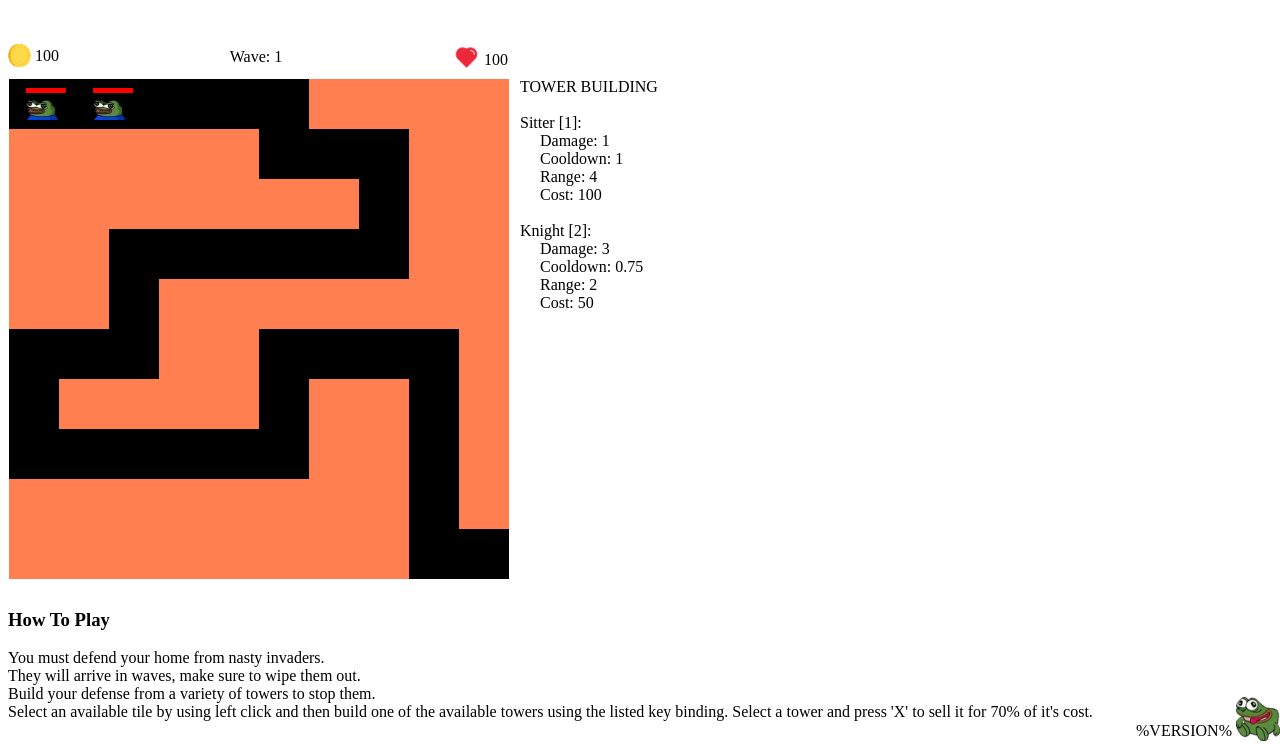
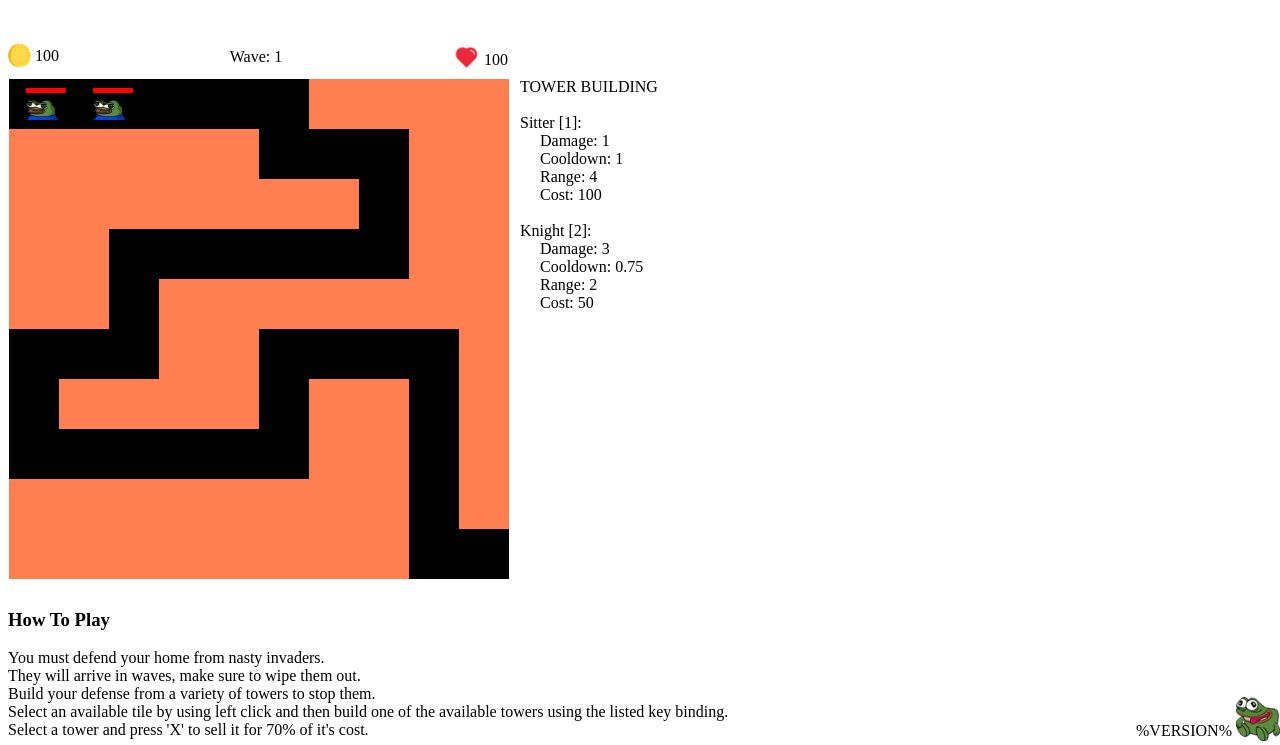
Before and after one commit to Kr4pper/pepegSit-td, a website built with webpack: page src/web/assets/index.html in a window 1280 px wide. Shown: the part 55-800 px from the top of the page. Built offline with nearby package versions, Linux system fonts and the light colour scheme.

Commit message:
template

```diff
--- a/src/web/assets/index.html
+++ b/src/web/assets/index.html
@@ -44,8 +44,8 @@
         <span>They will arrive in waves, make sure to wipe them out.</span><br>
         <span>Build your defense from a variety of towers to stop them.</span><br>
         <span>Select an available tile by using left click and then build one of the available towers using the listed
-            key binding.</span>
-        <span>Select a tower and press 'X' to sell it for 70% of it's cost.</span>
+            key binding.</span><br>
+        <span>Select a tower and press 'X' to sell it for 70% of it's cost.</span><br>
     </div>
 </div>
 
```
